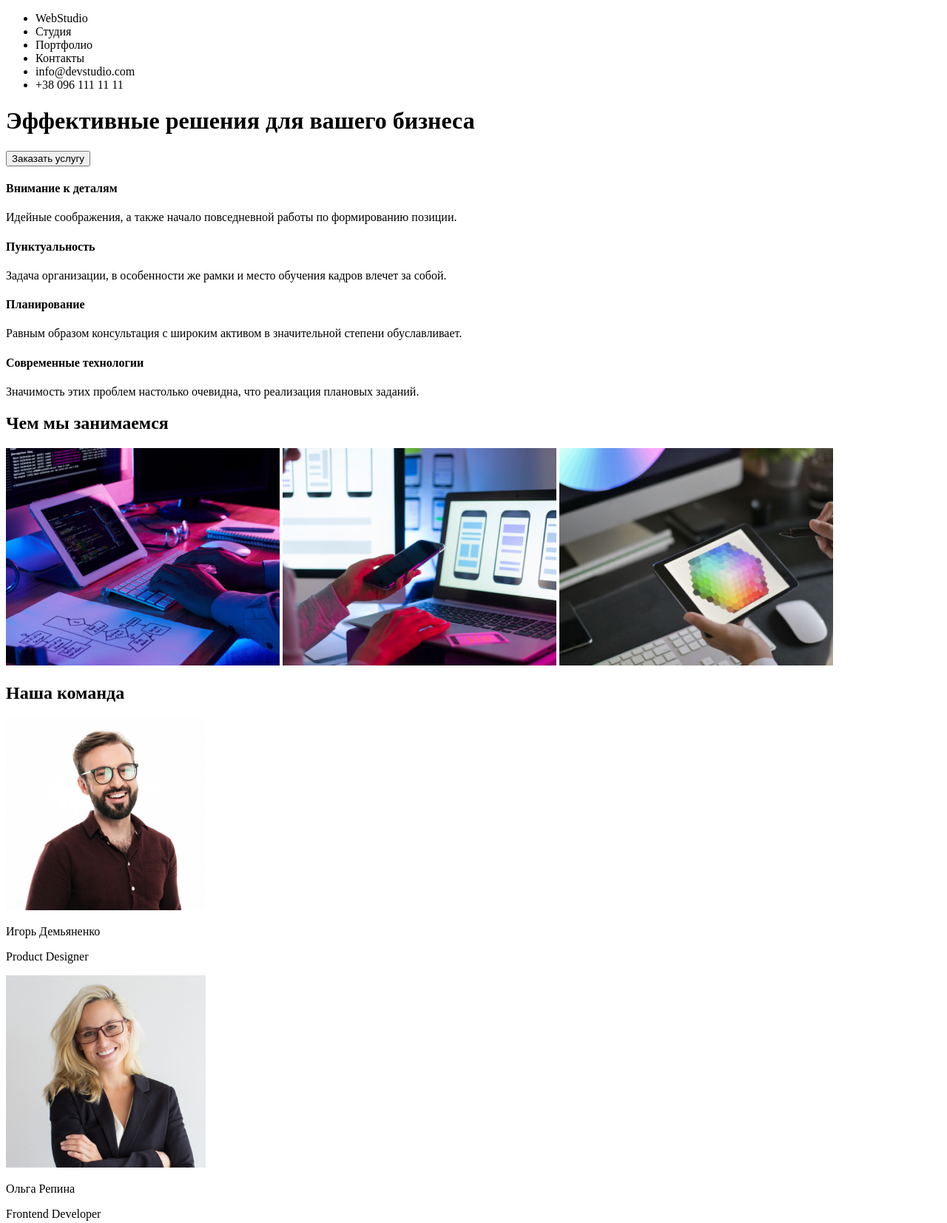
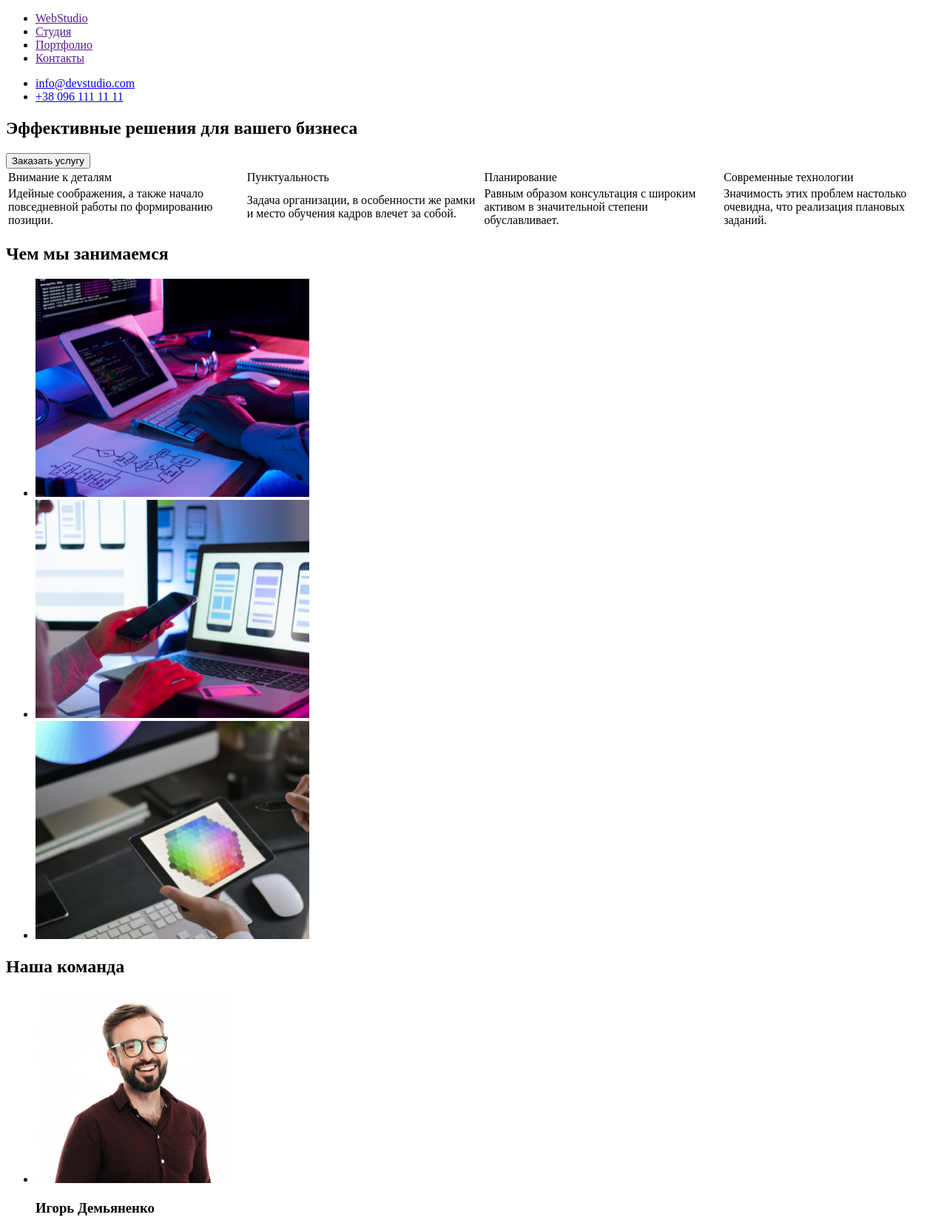
Before and after one commit to ArtPolguy/goit-markup-hw-01, a plain HTML site: page index.html in a window 1280 px wide. Shown: the top 1654 px of the page at 74% size. Drawn offline with Linux system fonts and the light colour scheme.

Commit message:
adds all structure of the homework page

```diff
--- a/index.html
+++ b/index.html
@@ -1,5 +1,5 @@
 <!DOCTYPE html>
-<html lang="en">
+<html lang="ru">
 <head>
     <meta charset="UTF-8">
     <meta http-equiv="X-UA-Compatible" content="IE=edge">
@@ -10,71 +10,131 @@
     <header>
         <nav>
             <ul>
-                <!-- using logo as part of ul  -->
-                <li>WebStudio</li>
-                <li>Студия</li>
-                <li>Портфолио</li>
-                <li>Контакты</li>
-                <li>info@devstudio.com</li>
-                <li>+38 096 111 11 11</li>
+                <li>
+                    <a href="" lang="en">WebStudio</a>
+                </li>
+                <li>
+                    <a href="">Студия</a>
+                </li>
+                <li>
+                    <a href="">Портфолио</a>
+                </li>
+                <li>
+                    <a href="">Контакты</a>
+                </li>
             </ul>
         </nav>
-        <div>
+        <ul>
+            <li>
+                <a href="mailto:info@devstudio.com">info@devstudio.com</a>
+            </li>
+            <li>
+                <a href="tel:+380961111111">+38 096 111 11 11</a>
+            </li>
+        </ul>
+    </header>
+    <main>
+        <section>
             <h1>Эффективные решения для вашего бизнеса</h1>
             <button type="button">Заказать услугу</button>
-        </div>
-    </header>
-    <main>
+        </section>
         <!-- advantages section -->
-        <div>
-            <section>
-                <h4>Внимание к деталям</h4>
-                <p>Идейные соображения, а также начало повседневной работы по формированию позиции.</p>
-            </section>
-            <section>
-                <h4>Пунктуальность</h4>
-                <p>Задача организации, в особенности же рамки и место обучения кадров влечет за собой.</p>
-            </section>
-            <section>
-                <h4>Планирование</h4>
-                <p>Равным образом консультация с широким активом в значительной степени обуславливает.</p>
-            </section>
-            <section>
-                <h4>Современные технологии</h4>
-                <p>Значимость этих проблем настолько очевидна, что реализация плановых заданий.</p>
-            </section>
-        </div>
+        <section>
+            <h2 lang="uk" hidden>Наші переваги</h2>
+            <div>
+                <table>
+                    <tr>
+                        <td>Внимание к деталям</td>
+                        <td>Пунктуальность</td>
+                        <td>Планирование</td>
+                        <td>Современные технологии</td>
+                    </tr>
+                    <tr>
+                        <td>Идейные соображения, а также начало повседневной работы по формированию позиции. </td>
+                        <td>Задача организации, в особенности же рамки и место обучения кадров влечет за собой.</td>
+                        <td>Равным образом консультация с широким активом в значительной степени обуславливает.</td>
+                        <td>Значимость этих проблем настолько очевидна, что реализация плановых заданий.</td>
+                    </tr>
+                </table>
+            </div>
+        </section>
         <!-- occupation section -->
-        <div>
+        <section>
             <h2>Чем мы занимаемся</h2>
-            <img src="./images/img-1.jpg" alt="img-1">
-            <img src="./images/img-2.jpg" alt="img-2">
-            <img src="./images/img-3.jpg" alt="img-3">
-        </div>
+            <ul>
+                <li>
+                    <img src="./images/img-1.jpg"
+                    alt="руки человека набирают текст на клавиатуре"
+                    width="370"
+                    height="295">
+                </li>
+                <li>
+                    <img src="./images/img-2.jpg"
+                    alt="человек сравнивает изображение на телефоне и ноутбуке"
+                    width="370"
+                    height="295">
+                </li>
+                <li>
+                    <img src="./images/img-3.jpg"
+                    alt="человек просматривает палитру цветов на планшете"
+                    width="370"
+                    height="295">
+                </li>
+            </ul>
+        </section>
         <!-- team section -->
-        <div>
+        <section>
             <h2>Наша команда</h2>
-            <div>
-                <img src="./images/PP_Игорь Демьяненко.jpg" alt="profile photo Игорь Демьяненко" width="270" height="260">
-                <p>Игорь Демьяненко</p>
-                <p>Product Designer</p>
-            </div>
-            <div>
-                <img src="./images/PP_Ольга Репина.jpg" alt="profile photo Ольга Репина" width="270" height="260">
-                <p>Ольга Репина</p>
-                <p>Frontend Developer</p>
-            </div>
-            <div>
-                <img src="/images/PP_Николай Тарасов.jpg" alt="profile photo Николай Тарасов"width="270" height="260">
-                <p>Николай Тарасов</p>
-                <p>Marketing</p>
-            </div>
-            <div>
-                <img src="./images/PP_Михаил Ермаков.jpg" alt="profile photo Михаил Ермаков"width="270" height="260">
-                <p>Михаил Ермаков</p>
-                <p>UI Designer</p>
-            </div>
-        </div>
+            <ul>
+                <li>
+                    <img src="./images/igor_demyanenko_profile_photo.jpg"
+                    alt="фото профиля Игорь Демьяненко"
+                    width="270" height="260">
+                    <h3>Игорь Демьяненко</h3>
+                    <p lang="en">Product Designer</p>
+                </li>
+                <li>
+                    <img src="./images/olga_repina_profile_photo.jpg"
+                    alt="фото профиля Ольга Репина"
+                    width="270" height="260">
+                    <h3>Ольга Репина</h3>
+                    <p lang="en">Frontend Developer</p>
+                </li>
+                <li>
+                    <img src="./images/nikolayi_tarasov_profile_photo.jpg"
+                    alt="фото профиля Николай Тарасов"
+                    width="270" height="260">
+                    <h3>Николай Тарасов</h3>
+                    <p lang="en">Marketing</p>
+                </li>
+                <li>
+                    <img src="./images/michail_ermakov_profile_photo.jpg"
+                    alt="фото профиля Михаил Ермаков"
+                    width="270" height="260">
+                    <h3>Михаил Ермаков</h3>
+                    <p lang="en">UI Designer</p>
+                </li>
+            </ul>
+        </section>
     </main>
+    <footer>
+        <h2 lang="en">WebStudio</h2>
+        <address>
+            <ul>
+                <li>
+                    <a href="https://goo.gl/maps/2nvCJboYjxiyjbgM6"
+                    target="_blank"
+                    rel="noopener noreferrer"
+                    >г. Киев, пр-т Леси Украинки, 26</a>
+                </li>
+                <li>
+                    <a href="mailto:info@example.com">info@example.com</a>
+                </li>
+                <li>
+                    <a href="tel:+380991111111">+38 099 111 11 11</a>
+                </li>
+            </ul>
+        </address>
+    </footer>
 </body>
 </html>
```
Also changed, not shown: images/igor_demyanenko_profile_photo.jpg (renamed from images/PP_Игорь Демьяненко.jpg), images/michail_ermakov_profile_photo.jpg (renamed from images/PP_Михаил Ермаков.jpg), images/nikolayi_tarasov_profile_photo.jpg (renamed from images/PP_Николай Тарасов.jpg), images/olga_repina_profile_photo.jpg (renamed from images/PP_Ольга Репина.jpg), 1 other file.
